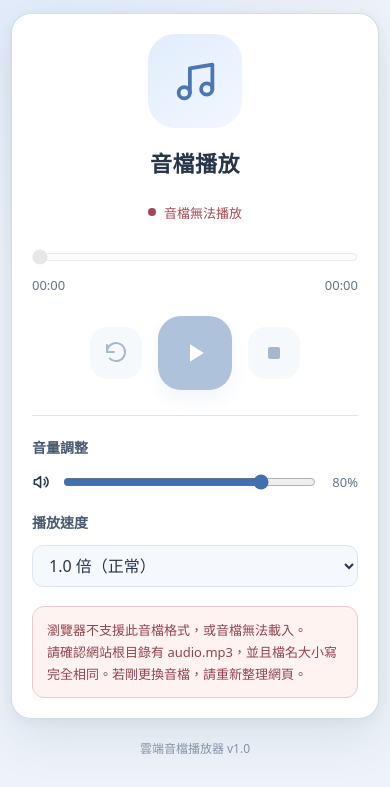
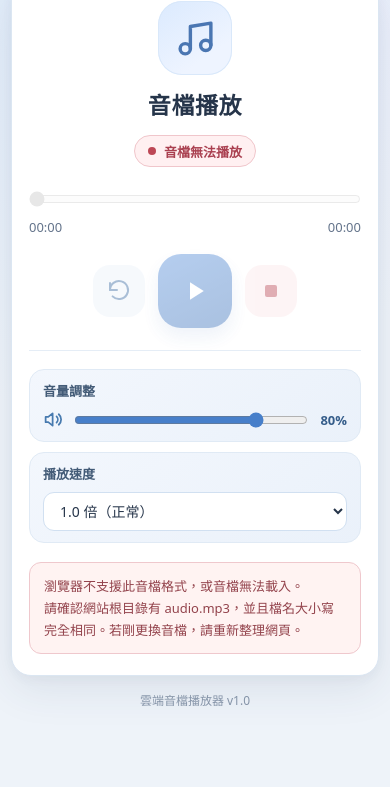
Before and after one commit to bhljm/cloud-audio-player, a plain HTML site: page index.html in a window 390 px wide. Shown: the part 95-882 px from the top of the page. After the commit the page ends 844 px from the top, so only its background shows below. Drawn offline with Linux system fonts and the light colour scheme.

Commit message:
Update index.html
優化播放介面

```diff
--- a/index.html
+++ b/index.html
@@ -35,6 +35,8 @@
     .primary:hover:not(:disabled) { background:var(--primary-dark); }
     .secondary { width:52px; height:52px; border-radius:17px; background:var(--soft); color:var(--primary-dark); display:grid;place-items:center; }
     .secondary:hover:not(:disabled) { background:#dce9fb; }
+    .danger { width:52px; height:52px; border-radius:17px; background:#fcecee; color:#b44a56; display:grid;place-items:center; }
+    .danger:hover:not(:disabled) { background:#f8dde1; }
     .settings { border-top:1px solid var(--line); padding-top:21px; display:grid; grid-template-columns:1fr 1fr; gap:18px 26px; }
     .setting-label { display:flex; align-items:center; gap:7px; color:#495a70; font-size:14px; font-weight:700; margin-bottom:13px; }
     .volume-line { display:flex; align-items:center; gap:10px; }
@@ -50,6 +52,48 @@
     .sr-only { position:absolute; width:1px; height:1px; padding:0; margin:-1px; overflow:hidden; clip:rect(0,0,0,0); white-space:nowrap; border:0; }
     @media(max-width:440px) { .settings { grid-template-columns:1fr; gap:18px; } .wrap { width:min(100% - 22px,660px); } .card { border-radius:20px; } }
     @media(prefers-reduced-motion:reduce) { * {transition:none!important;} }
+
+    /* v1.0 小幅精緻版：以下僅調整外觀，不更動播放器控制邏輯 */
+    body { background:radial-gradient(ellipse at 14% 0%,#dce9f9 0,transparent 43%),radial-gradient(ellipse at 100% 0%,#e8edfb 0,transparent 35%),#eef3f9; }
+    .wrap { padding-top:clamp(19px,4vh,43px); }
+    header { margin-bottom:17px; }
+    .brand-icon { background:linear-gradient(145deg,#d9e9fc,#edf4ff); box-shadow:inset 0 0 0 1px #d2e1f3; }
+    .card { border-color:#dbe6f2; box-shadow:0 14px 42px rgba(40,65,100,.095),0 3px 11px rgba(40,65,100,.045); }
+    .art { width:82px; height:82px; border-radius:24px; margin-bottom:15px; background:linear-gradient(145deg,#dbeafe,#eef4ff 72%); box-shadow:inset 0 0 0 1px #d9e8fa; }
+    .art svg { width:41px; height:41px; }
+    h1 { margin-bottom:14px; }
+    .status { width:max-content; max-width:100%; min-height:32px; margin:0 auto 18px; padding:5px 13px; border:1px solid #dbe5f0; background:#f1f5fa; border-radius:999px; color:#586f88; font-size:13px; font-weight:700; }
+    .status.success { background:#e3f5ed; border-color:#b8e4d0; color:#197951; }
+    .status.success .dot { background:#22a26b; box-shadow:0 0 0 3px #c6ebd9; }
+    .status.error { background:#fff0f1; border-color:#f0c6cb; color:#aa4050; }
+    .status.error .dot { background:#bd4755; }
+    .timeline { accent-color:#3e79c6; }
+    .controls { gap:15px; margin:18px 0 22px; }
+    .primary { background:linear-gradient(155deg,#518bda,#356db7); box-shadow:0 9px 18px rgba(53,109,183,.20); }
+    .primary:hover:not(:disabled) { background:linear-gradient(155deg,#467fd0,#2e60a3); }
+    .secondary { background:#eaf1fa; color:#34679f; }
+    .secondary:hover:not(:disabled) { background:#dce9f9; }
+    .danger { background:#fbe7e9; color:#b63e4d; }
+    .danger:hover:not(:disabled) { background:#f7d5d9; }
+    .settings { border-top:1px solid #e5edf6; padding-top:18px; gap:12px; }
+    .settings > div { min-width:0; border:1px solid #e0eaf5; border-radius:15px; background:linear-gradient(145deg,#f3f7fd,#eaf1fa); padding:13px 15px; }
+    .setting-label { color:#435b77; font-size:13px; margin-bottom:9px; }
+    .volume-line { gap:8px; }
+    .volume-line svg { flex-shrink:0; width:21px; height:21px; color:#477aaf; }
+    .volume-line input { accent-color:#477fca; }
+    .value { color:#355d8a; font-weight:750; }
+    select { background:#fff; min-height:39px; border-color:#d1e0f1; font-size:14px; }
+    footer { margin-top:15px; }
+    @media(max-width:440px) {
+      .wrap { padding-top:17px; }
+      header { margin-bottom:13px; }
+      .card { padding:21px 17px; }
+      .art { width:74px; height:74px; margin-bottom:12px; }
+      h1 { font-size:23px; }
+      .settings { grid-template-columns:1fr; gap:10px; }
+      .settings > div { padding:11px 13px; }
+      .controls { gap:13px; }
+    }
   </style>
 </head>
 <body>
@@ -69,7 +113,7 @@
     <div class="controls">
       <button type="button" class="secondary" id="restart" aria-label="從頭播放" title="從頭播放" disabled><svg viewBox="0 0 24 24"><path d="M3 11a9 9 0 1 1 2.6 6.4"/><path d="M3 4v7h7"/></svg></button>
       <button type="button" class="primary" id="play" aria-label="播放" title="播放" disabled><svg id="playIcon" viewBox="0 0 24 24"><path d="m8 5 11 7-11 7z" fill="currentColor" stroke="none"/></svg></button>
-      <button type="button" class="secondary" id="stop" aria-label="停止並歸零" title="停止並歸零" disabled><svg viewBox="0 0 24 24"><rect x="6" y="6" width="12" height="12" rx="2" fill="currentColor" stroke="none"/></svg></button>
+      <button type="button" class="danger" id="stop" aria-label="停止播放並歸零" title="停止播放（歸零）" disabled><svg viewBox="0 0 24 24"><rect x="6" y="6" width="12" height="12" rx="2" fill="currentColor" stroke="none"/></svg></button>
     </div>
     <div class="settings">
       <div>
```
